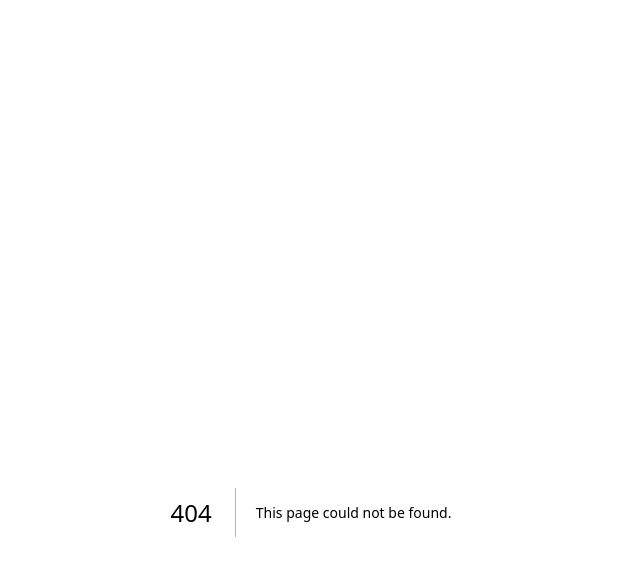
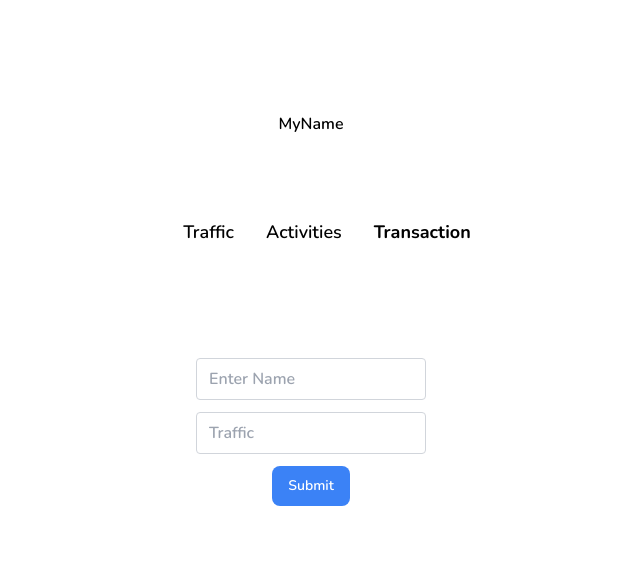
Before and after one commit to hhhh1300/cnlab_final_project, a Next.js app in the folder frontend/: page /user/profile/transaction in a window 1280 px wide. Before the commit this address had no page. Shown: the top 576 px of the page, without its empty margins (329-969 px from the left). Built offline with nearby package versions, Linux system fonts and the light colour scheme.

Commit message:
Add profile (#3)
* Add profile

* Add profile second commit

```diff
--- /dev/null
+++ b/frontend/src/app/user/profile/activity/page.tsx
@@ -0,0 +1,12 @@
+'use client';
+
+import { Button } from '@/components/ui/button';
+import Link from 'next/link';
+
+export default function ActivityList() {
+  return (
+    <div className='bg-white text-center text-black rounded-lg transition font-semibold flex flex-col justify-center h-[20vh]'>
+        chatlist
+    </div>
+  );
+}
--- /dev/null
+++ b/frontend/src/app/user/profile/layout.tsx
@@ -0,0 +1,13 @@
+import Navbar from '@/app/user/profile/navbar';
+
+
+export default function ProfileLayout({ children }: { children: React.ReactNode }) {
+  return (
+    <>
+        <div className='bg-white text-center text-black rounded-lg h-[10vh] transition font-semibold'> MyName </div>
+        <Navbar />
+        <main className='flex justify-center'>{children}</main>
+    </>
+
+  );
+}
--- /dev/null
+++ b/frontend/src/app/user/profile/navbar.tsx
@@ -0,0 +1,35 @@
+'use client';
+
+import { Button } from '@/components/ui/button';
+import Link from 'next/link';
+import { usePathname } from 'next/navigation';
+
+
+
+export default function Navbar() {
+    const path = usePathname();
+    let lastSegment = "";
+    lastSegment = path.substring(path.lastIndexOf('/') + 1);
+
+    return (
+        <div className="bg-white text-center text-black font-semiboldflex flex-col justify-center space-y-6">
+            <nav className="ml-8">
+            <Button className={`bg-white text-black rounded-lg h-[10vh] hover:bg-neutral-100 transition font-semibold ${lastSegment === "profile" ? "font-bold" : ""}`}>
+                <Link href="/user/profile" className="text-sm lg:text-lg">
+                Traffic
+                </Link>
+            </Button>
+            <Button className={`bg-white text-black rounded-lg h-[10vh] hover:bg-neutral-100 transition font-semibold ${lastSegment === "activity" ? "font-bold" : ""}`}>
+                <Link href="/user/profile/activity" className="text-sm lg:text-lg">
+                Activities
+                </Link>
+            </Button>
+            <Button className={`bg-white text-black rounded-lg h-[10vh] hover:bg-neutral-100 transition font-semibold ${lastSegment === "transaction" ? "font-bold" : ""}`}>
+                <Link href="/user/profile/transaction" className="text-sm lg:text-lg">
+                Transaction
+                </Link>
+            </Button>
+            </nav>
+        </div>
+    );
+}
--- /dev/null
+++ b/frontend/src/app/user/profile/page.tsx
@@ -0,0 +1,27 @@
+'use client';
+
+import { Button } from '@/components/ui/button';
+import Link from 'next/link';
+
+import { useState, useEffect } from 'react';
+
+import ProfileLayout from '@/app/user/profile/layout';
+import Traffic from './traffic';
+
+
+export default function Page() {
+  const [user, setUser] = useState();
+
+  useEffect(() => {
+      document.title = "Profile Page";
+      // get(`/api/user`, { userid: props.userId }).then((userObj) => setUser(userObj));
+  }, []);
+  return (
+    <>
+      <div className='bg-white text-center text-black rounded-lg transition font-semibold flex flex-col justify-center h-[20vh]'>
+        Remain traffic: {30}
+      </div>
+    </>
+
+  );
+}
--- /dev/null
+++ b/frontend/src/app/user/profile/traffic.tsx
@@ -0,0 +1,16 @@
+'use client';
+
+import { Button } from '@/components/ui/button';
+import Link from 'next/link';
+
+import ProfileLayout from '@/app/user/profile/layout';
+
+export default function Traffic() {
+  return (
+    <>
+        <ProfileLayout>
+           <div> traffic</div>
+        </ProfileLayout>
+    </>
+  );
+}
--- /dev/null
+++ b/frontend/src/app/user/profile/transaction/page.tsx
@@ -0,0 +1,32 @@
+'use client';
+
+import { Button } from '@/components/ui/button';
+import React, { useState, ChangeEvent, FormEvent } from 'react';
+
+export default function Transaction(){
+    const [inputValue, setInputValue] = useState<string>('');
+
+    const handleChange = (event: ChangeEvent<HTMLInputElement>) => {
+        setInputValue(event.target.value);
+    };
+
+    const handleSubmit = (event: FormEvent<HTMLFormElement>) => {
+        event.preventDefault();
+    };
+
+    return (
+        <div className="bg-white  text-black transition rounded-lg font-semibold  flex text-center items-center justify-center h-[40vh]">
+                <form onSubmit={handleSubmit}>
+                    <div className="mb-3">
+                        <input type="text" className="border border-gray-300 rounded px-3 py-2 w-full" value={inputValue} onChange={handleChange}placeholder="Enter Name"/>
+                    </div>
+                    <div className="mb-3">
+                        <input type="text" className="border border-gray-300 rounded px-3 py-2 w-full" value={inputValue} onChange={handleChange}placeholder="Traffic"/>
+                    </div>
+                    <Button type="submit" className="bg-blue-500 hover:bg-blue-600 text-white py-2 px-4 rounded-lg  font-semibold">
+                        Submit
+                    </Button>
+                </form>
+        </div>
+    );
+};
```
